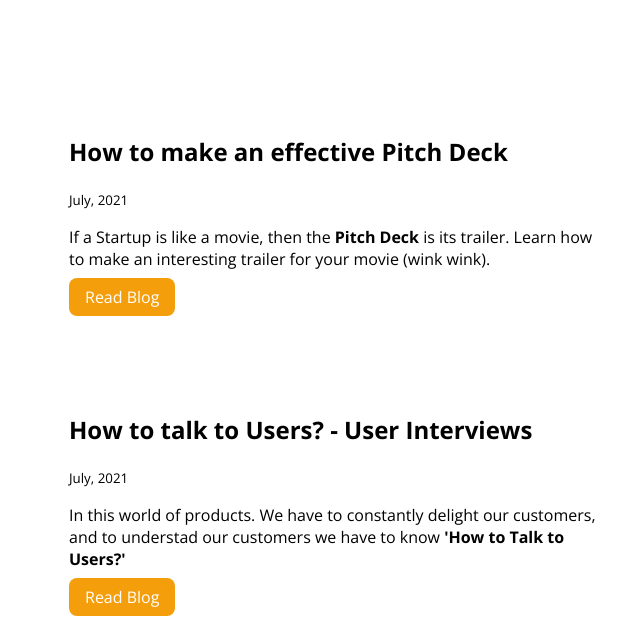
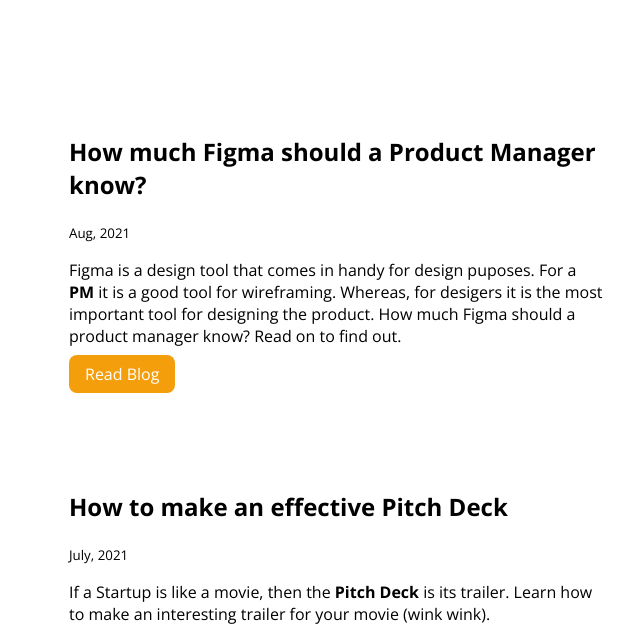
Before and after one commit to pantsachin/Sachinpant-portfolio, a plain HTML site: page blogs.html in a window 1280 px wide. Shown: the part 702-1332 px from the top of the page, without its empty margins (303-943 px from the left). Drawn offline with nearby package versions, Linux system fonts and the light colour scheme.

Commit message:
Figma for PMs

```diff
--- a/blogs.html
+++ b/blogs.html
@@ -49,6 +49,26 @@
 
     <ul class="list-non-bullet">
       <div class="container container-center">
+        <li class="list-item-inline">
+          <article class="showcase-list container container-center">
+            <h1>How much Figma should a Product Manager know?</h1>
+            <small>Aug, 2021</small>
+            <p>
+              Figma is a design tool that comes in handy for design puposes. For
+              a <strong>PM</strong> it is a good tool for wireframing. Whereas,
+              for desigers it is the most important tool for designing the
+              product. How much Figma should a product manager know? Read on to
+              find out.
+            </p>
+            <a
+              class="link primary-link"
+              href="https://medium.com/@sachin0196/how-much-figma-should-a-product-manager-know-a5b255633187"
+            >
+              Read Blog
+            </a>
+          </article>
+        </li>
+
         <li class="list-item-inline">
           <article class="showcase-list container container-center">
             <h1>How to make an effective Pitch Deck</h1>
```
